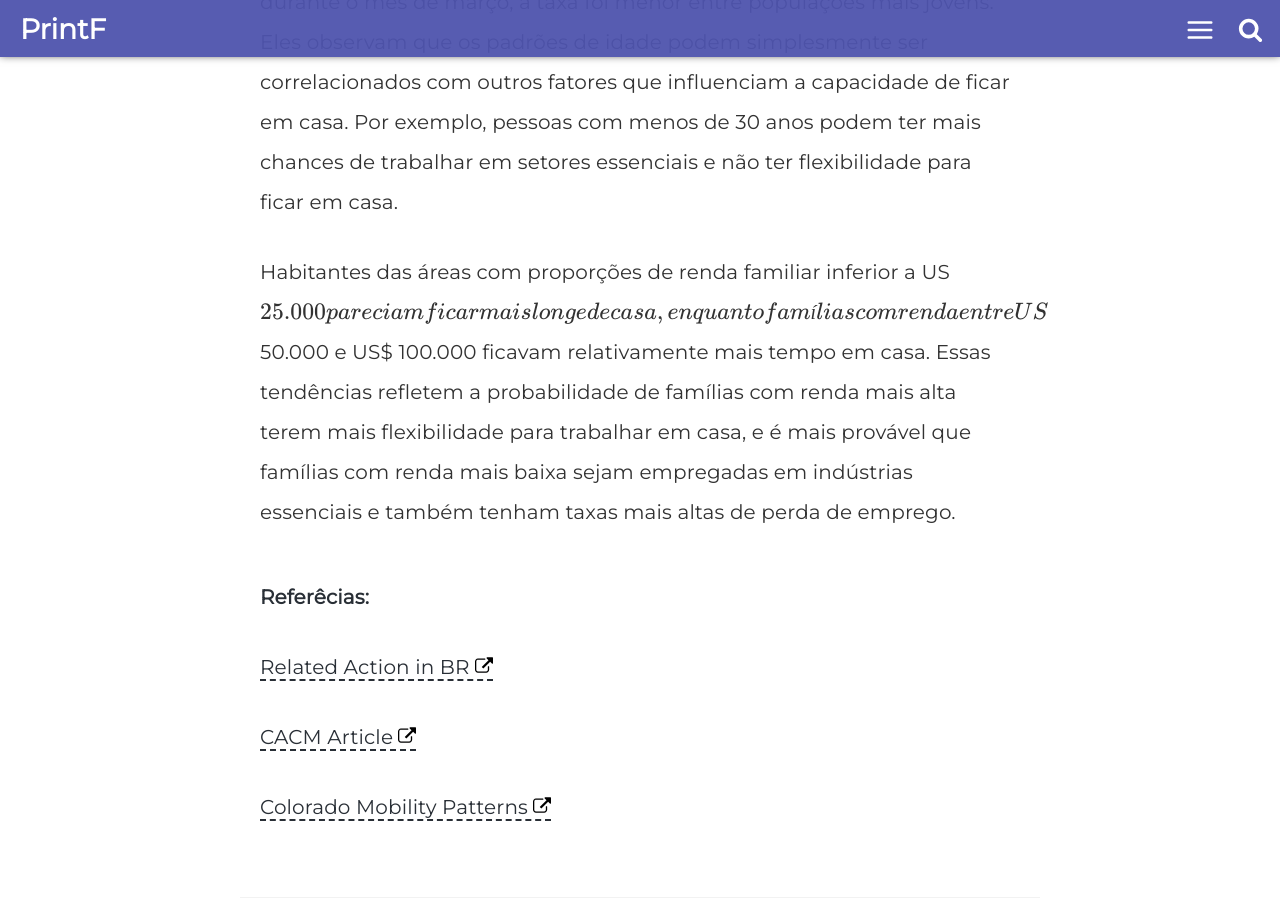
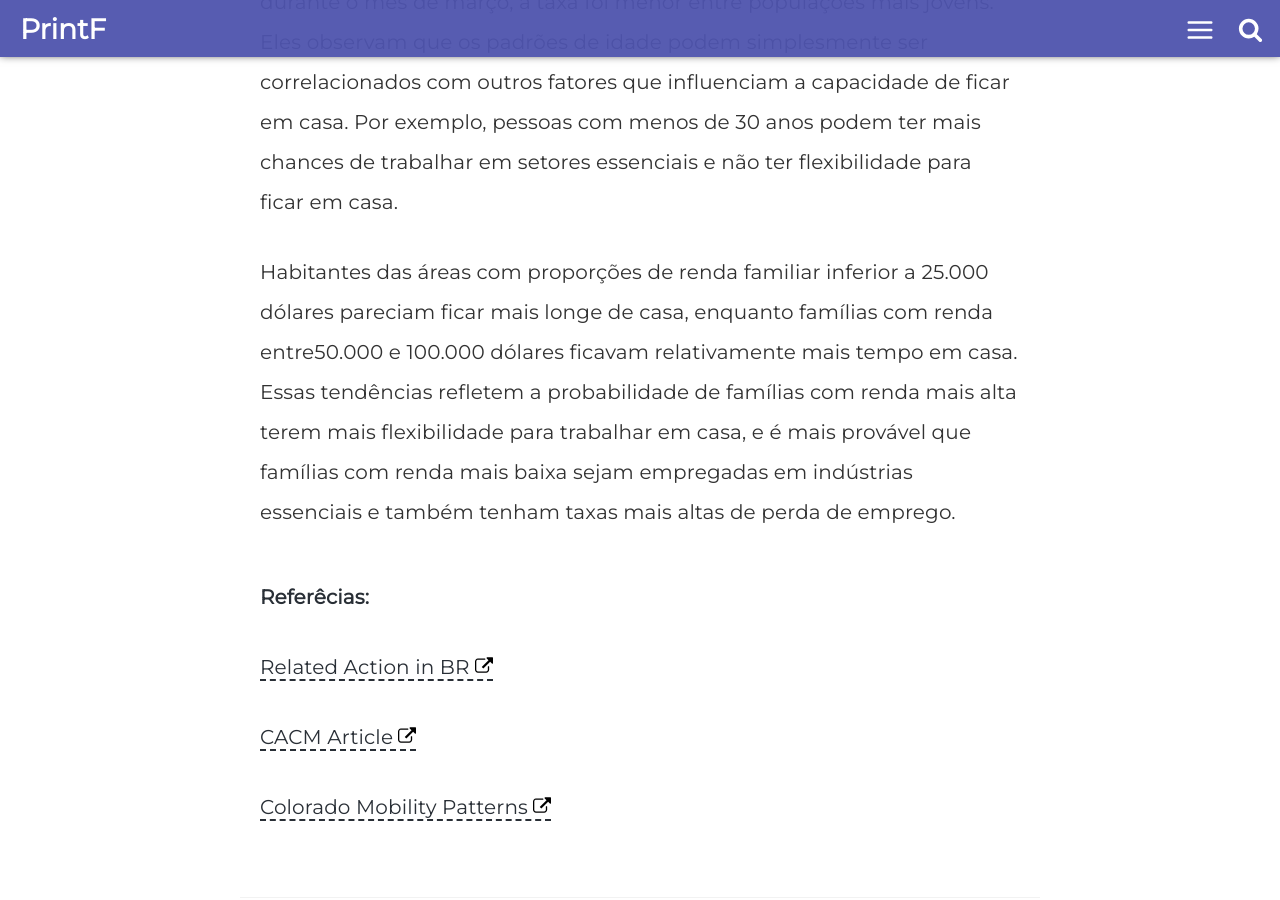
Before and after one commit to comppet/PrintF, a Jekyll site: the page built from _posts/2020-07-02-Dados de celular ajudam a rastrear padrões de mobilidade durante o distanciamento social.md, in a window 1280 px wide and 900 px high, scrolled down 4212 px. Built offline with Jekyll 4.4.1, drawn with Linux system fonts in a browser that asks for light colours; nearby versions of some CDN libraries; formulas are drawn with MathJax 3; comment, search, counter and statistics services are not loaded.

Commit message:
Update from Forestry.io comppet.ufu@gmail.com updated _posts/2020-07-02-Dados de celular ajudam a rastrear padrões de mobilidade durante o distanciamento social.md

```diff
--- a/_posts/2020-07-02-Dados de celular ajudam a rastrear padrões de mobilidade durante o distanciamento social.md
+++ b/_posts/2020-07-02-Dados de celular ajudam a rastrear padrões de mobilidade durante o distanciamento social.md
@@ -61,7 +61,7 @@ A equipe também mostrou diferenças demográficas dentro dos padrões de mobili
 
 Enquanto pessoas de todas as idades passaram mais tempo em casa durante o mês de março, a taxa foi menor entre populações mais jovens. Eles observam que os padrões de idade podem simplesmente ser correlacionados com outros fatores que influenciam a capacidade de ficar em casa. Por exemplo, pessoas com menos de 30 anos podem ter mais chances de trabalhar em setores essenciais e não ter flexibilidade para ficar em casa.
 
-Habitantes das áreas com proporções de renda familiar inferior a US $ 25.000 pareciam ficar mais longe de casa, enquanto famílias com renda entre US $ 50.000 e US$ 100.000 ficavam relativamente mais tempo em casa. Essas tendências refletem a probabilidade de famílias com renda mais alta terem mais flexibilidade para trabalhar em casa, e é mais provável que famílias com renda mais baixa sejam empregadas em indústrias essenciais e também tenham taxas mais altas de perda de emprego.
+Habitantes das áreas com proporções de renda familiar inferior a 25.000 dólares pareciam ficar mais longe de casa, enquanto famílias com renda entre50.000 e 100.000 dólares ficavam relativamente mais tempo em casa. Essas tendências refletem a probabilidade de famílias com renda mais alta terem mais flexibilidade para trabalhar em casa, e é mais provável que famílias com renda mais baixa sejam empregadas em indústrias essenciais e também tenham taxas mais altas de perda de emprego.
 
 #### **Referêcias:**
 
```
